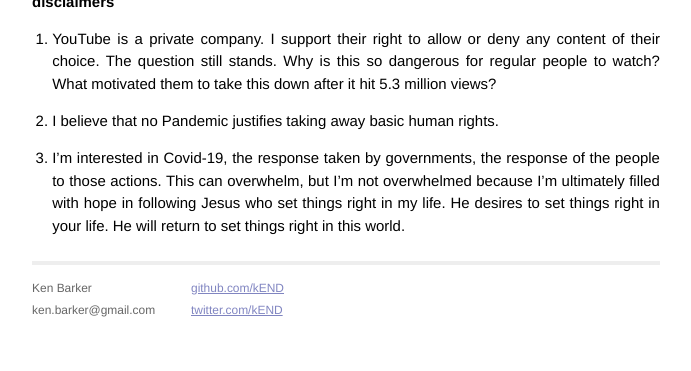
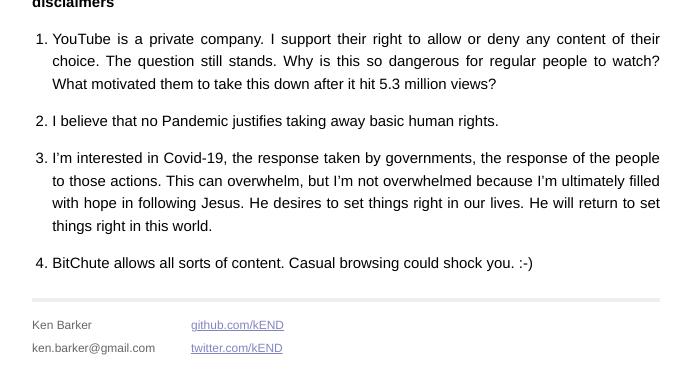
Before and after one commit to kEND/kEND.github.io, a Jekyll site: the page built from _posts/2020-04-29-the-one-video-on-covid-to-watch-this-week.md, in a window 1280 px wide and 900 px high, scrolled down 1547 px, cut to the strip 529-900 px from the top of the window. Shown: the whole strip, without its empty margins (294-985 px from the left). Built offline with Jekyll 4.4.1, drawn with Linux system fonts in a browser that asks for light colours; before the commit the page ends 2410 px from its top, so only the background shows below that.

Commit message:
touching up the disclaimers

```diff
--- a/_posts/2020-04-29-the-one-video-on-covid-to-watch-this-week.md
+++ b/_posts/2020-04-29-the-one-video-on-covid-to-watch-this-week.md
@@ -51,6 +51,8 @@ Ponder this question.  Why would such a reasoned, thoughtful, scientific respons
 
 2.  I believe that no Pandemic justifies taking away basic human rights.
 
-3.  I'm interested in Covid-19, the response taken by governments, the response of the people to those actions.  This can overwhelm, but I'm not overwhelmed because I'm ultimately filled with hope in following Jesus who set things right in my life.  He desires to set things right in your life.  He will return to set things right in this world.
+3.  I'm interested in Covid-19, the response taken by governments, the response of the people to those actions.  This can overwhelm, but I'm not overwhelmed because I'm ultimately filled with hope in following Jesus. He desires to set things right in our lives.  He will return to set things right in this world.
+
+4.  BitChute allows all sorts of content.  Casual browsing could shock you. :-)
 
 [abc23]: https://www.turnto23.com/news/coronavirus/video-interview-with-dr-dan-erickson-and-dr-artin-massihi-taken-down-from-youtube
```
